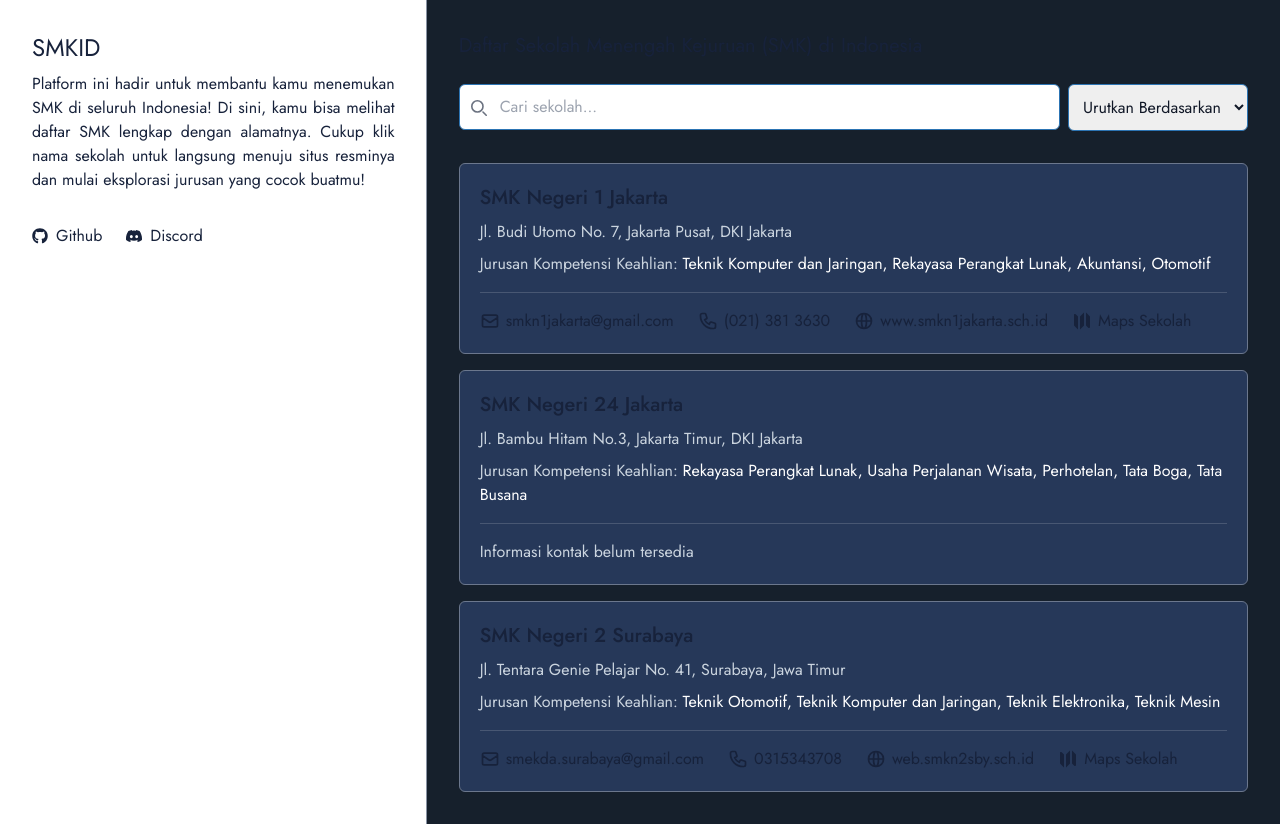
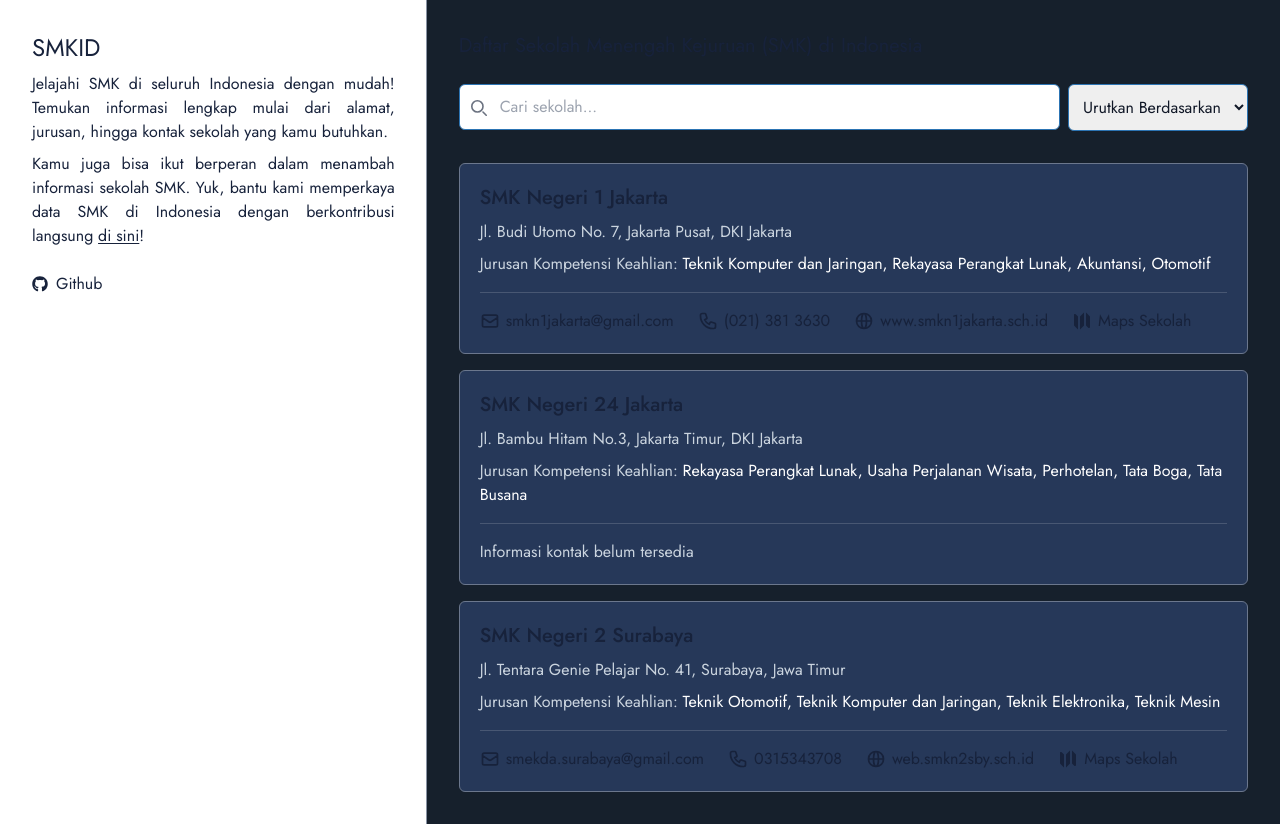
Before and after one commit to 24-dev/smkid, a Next.js app: page / in a window 1280 px wide. Built offline with nearby package versions, Linux system fonts and the light colour scheme.

Commit message:
fix: Update sidebar copy and GitHub link

```diff
--- a/components/SideBar.js
+++ b/components/SideBar.js
@@ -1,40 +1,39 @@
 import { FaGithub } from 'react-icons/fa';
-import { BsDiscord } from 'react-icons/bs';
 
 export default function SideBar() {
   return (
     <div className="w-2/6 border-r border-[#6B778D]/[0.8]">
-      <div className="w-2/6 fixed p-8 flex flex-col gap-8 min-h-screen">
+      <div className="w-2/6 fixed p-8 flex flex-col gap-6 min-h-screen">
         <div className="flex flex-col gap-2">
           <h1 className="text-2xl">SMKID</h1>
           <p className="text-justify">
-            Platform ini hadir untuk membantu kamu menemukan SMK di seluruh
-            Indonesia! Di sini, kamu bisa melihat daftar SMK lengkap dengan
-            alamatnya. Cukup klik nama sekolah untuk langsung menuju situs
-            resminya dan mulai eksplorasi jurusan yang cocok buatmu!
+            Jelajahi SMK di seluruh Indonesia dengan mudah! Temukan informasi
+            lengkap mulai dari alamat, jurusan, hingga kontak sekolah yang kamu
+            butuhkan.
+          </p>
+          <p className="text-justify">
+            Kamu juga bisa ikut berperan dalam menambah informasi sekolah SMK.
+            Yuk, bantu kami memperkaya data SMK di Indonesia dengan
+            berkontribusi langsung{' '}
+            <a
+              href="https://github.com/24-dev/smkid"
+              target="_blank"
+              className="underline underline-offset-2"
+            >
+              di sini
+            </a>
+            !
           </p>
         </div>
-
-        <div className="flex gap-6">
         <a
           className="flex items-center gap-2 hover:underline hover:underline-offset-4"
-            href="https://github.com/24-dev"
+          href="https://github.com/24-dev/smkid"
           target="_blank"
           rel="noopener noreferrer"
         >
           <FaGithub />
           Github
         </a>
-          <a
-            className="flex items-center gap-2 hover:underline hover:underline-offset-4"
-            href="https://discord.gg/nzCPg9mq"
-            target="_blank"
-            rel="noopener noreferrer"
-          >
-            <BsDiscord />
-            Discord
-          </a>
-        </div>
       </div>
     </div>
   );
```
Lines whose indentation alone changed are shown as unchanged.
